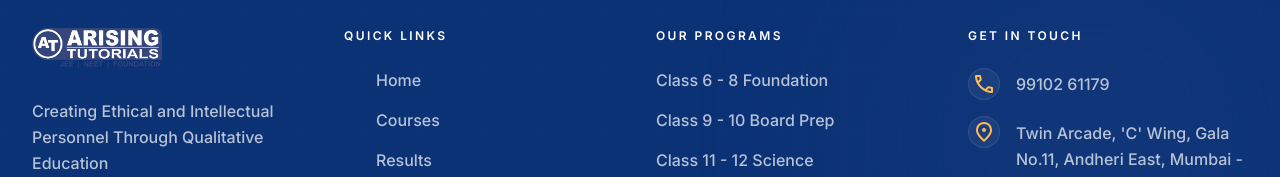
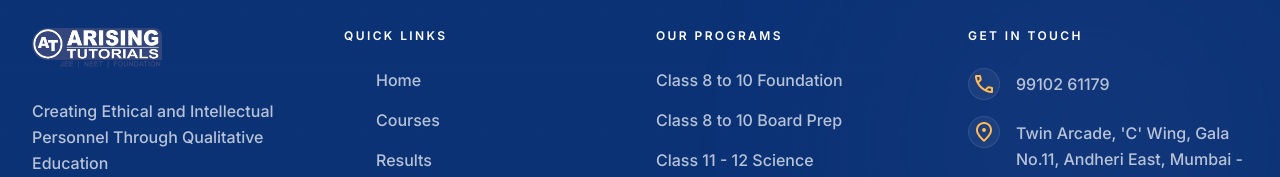
Before and after one commit to workwithsahil/Arising-Tutorials, a React (Vite) app: page /contact in a window 1280 px wide. Shown: the part 2132-2309 px from the top of the page. Built offline with nearby package versions, Linux system fonts and the light colour scheme.

Commit message:
Minor changes

```diff
--- a/src/components/Footer.jsx
+++ b/src/components/Footer.jsx
@@ -61,8 +61,8 @@
             </h3>
             <ul className="space-y-4">
               {[
-                "Class 6 - 8 Foundation",
-                "Class 9 - 10 Board Prep",
+                "Class 8 to 10 Foundation",
+                "Class 8 to 10 Board Prep",
                 "Class 11 - 12 Science",
                 "JEE Main & Advanced",
                 "NEET Preparation",
--- a/src/components/Marquee.jsx
+++ b/src/components/Marquee.jsx
@@ -2,7 +2,7 @@
 
 export default function Marquee() {
   const items = [
-    "SSC", "CBSE", "ICSE", "JEE", "NEET", "CLASS 6-12",
+    "SSC", "CBSE", "ICSE", "JEE", "NEET", "CLASS 8-12",
   ];
 
   return (
--- a/src/data/siteData.js
+++ b/src/data/siteData.js
@@ -33,7 +33,7 @@
 
 export const courses = [
   {
-    category: "Class 6 - 8",
+    category: "Class 8 to 10 Foundation",
     subtitle: "Building Strong Foundations",
     items: [
       { name: "Class VI", board: "SSC", fee: "8,000" },
@@ -45,7 +45,7 @@
     ],
   },
   {
-    category: "Class 9 - 10",
+    category: "Class 8 to 10 Board Prep",
     subtitle: "Board Exam Excellence",
     items: [
       { name: "Class IX", board: "SSC", fee: "25,000" },
```
